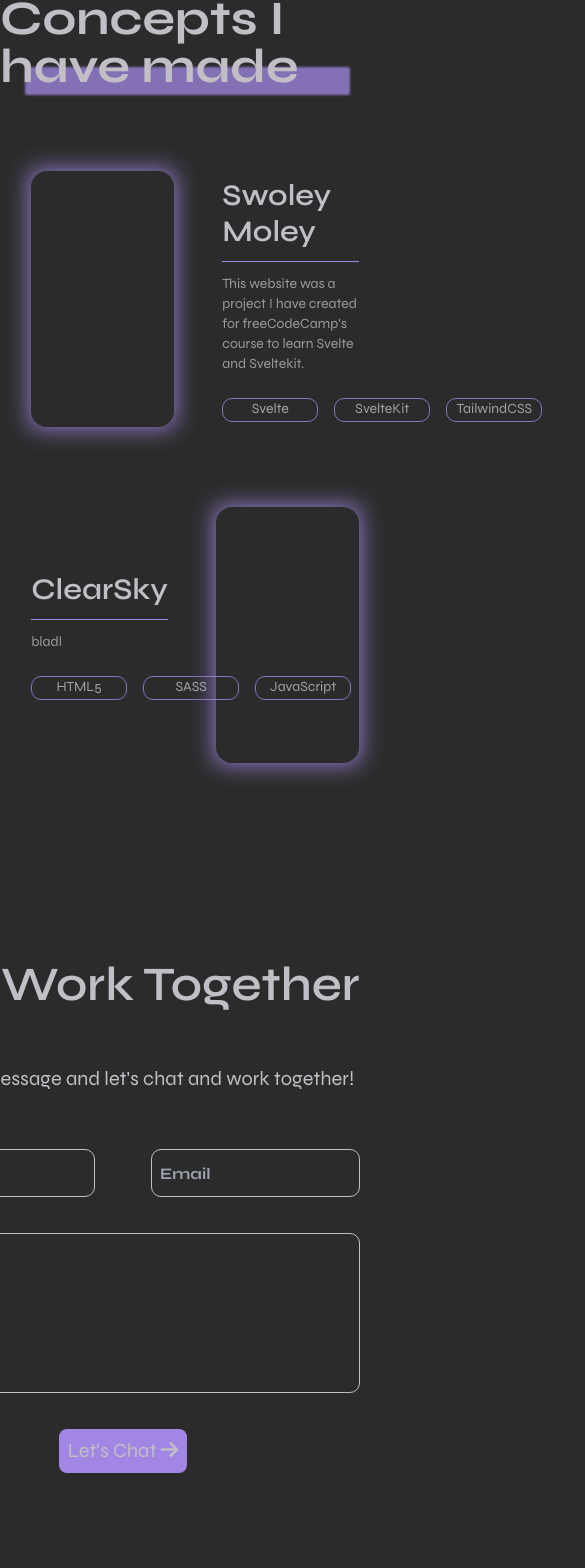
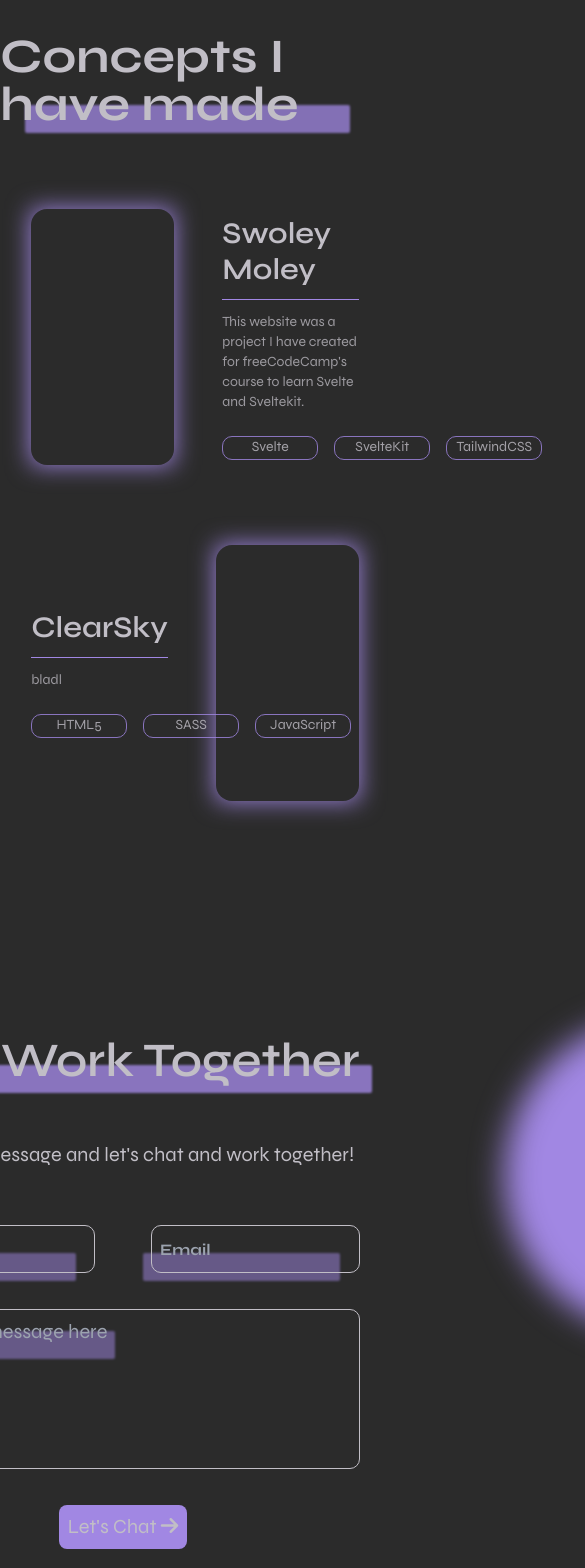
Before and after one commit to JustSomeGuyy/MyPortfoilo, a SvelteKit app: page / in a window 390 px wide. Shown: the part 1664-3232 px from the top of the page, 585 px wide, since content can reach past the window. Built offline with nearby package versions, Linux system fonts and the light colour scheme; some icons are missing.

Commit message:
Updated contact form UI.

```diff
--- a/src/components/Contact.svelte
+++ b/src/components/Contact.svelte
@@ -2,20 +2,28 @@
 
 </script>
 
-<div class="flex flex-row h-screen min-w-52 w-full justify-center content-center gap-36 relative">
+<div id="contact" class="flex flex-row h-screen min-w-52 w-full justify-center content-center gap-36 relative">
     <div class="flex flex-col gap-14 items-center justify-center">
-        <h2 id="contact" class="font-semibold text-5xl">
+        <h2 class="font-semibold text-5xl relative">
             Lets Work Together
-
+            <!-- Heading skew -->
+            <span class="-z-10 rounded-sm w-[105%] h-7 bg-purple absolute -bottom-2 -left-3 opacity-80 blur-[1px]"></span>
         </h2>
-        <div class="flex flex-col justify-center text-xl gap-14">
+        <div class="flex flex-col justify-center text-xl gap-14 relative">
             <p>Send me a message and let's chat and work together!</p>
+            <!-- Name input skew -->
+            <span class="-z-10 rounded-sm w-5/12 h-7 bg-purple absolute top-28 -left-2 opacity-50 blur-[1px]"></span>
+            <!-- Email input skew -->
+            <span class="-z-10 rounded-sm w-5/12 h-7 bg-purple absolute top-28 right-5 opacity-50 blur-[1px]"></span>
+            <!-- Textarea skew -->
+            <span class="-z-10 rounded-sm w-6/12 h-7 bg-purple absolute top-46 -left-2 opacity-50 blur-[1px]"></span>
+            <!-- Form -->
             <form class="flex flex-col gap-9 justify-center content-center items-center" action="" method="post">
                 <div class="flex flex-row gap-14">
                     <input class="input h-12 p-2 max-w-60 font-bold text-base" type="text" name="Name" id="nameInput" placeholder="Name">
                     <input class="input h-12 p-2 max-w-60 font-bold text-base" type="email" name="Email" id="emailInput" placeholder="Email">
                 </div>
-                <textarea class="input resize-none h-40 min-h-28 w-full p-2" name="" id=""></textarea>
+                <textarea class="input resize-none h-40 min-h-28 w-full p-2" name="message" id="message" placeholder="Start your message here"></textarea>
                 <button class="w-32 h-11 rounded-lg bg-purple" type="submit">
                     <p>Let's Chat <i class="fa fa-arrow-right"></i></p>
                 </button>
@@ -23,6 +31,7 @@
         </div>
     </div>
     <div class="relative top-36">
-        <img class="max-h-80 md:h-60 sm:h-52 lg:h-80" src="static/assets/subject.png" alt="">
+        <img class="h-80 md:h-60 sm:h-52 lg:h-80 rounded-b-full" src="static/assets/subject.png" alt="">
+        <span class="-z-10 h-80 w-80 bg-purple absolute top-0 left-0 blur-lg rounded-full"></span>
     </div>
 </div>
--- a/src/components/Projects.svelte
+++ b/src/components/Projects.svelte
@@ -7,8 +7,8 @@ import projects from '$lib/data/projects';
 
 </script>
 
-<div class="my-8 flex flex-col items-center gap-20 min-h-full">
-    <h2 id="projects" class="relative text-5xl font-bold">
+<div id="projects" class="my-8 flex flex-col justify-center items-center gap-20 min-h-full h-screen">
+    <h2 class="relative text-5xl font-bold">
         Concepts I have made
         <span class="-z-10 rounded-sm w-5/6 h-7 bg-purple absolute right-10 -bottom-1 opacity-75 blur-[1px]"></span>
     </h2>
```
